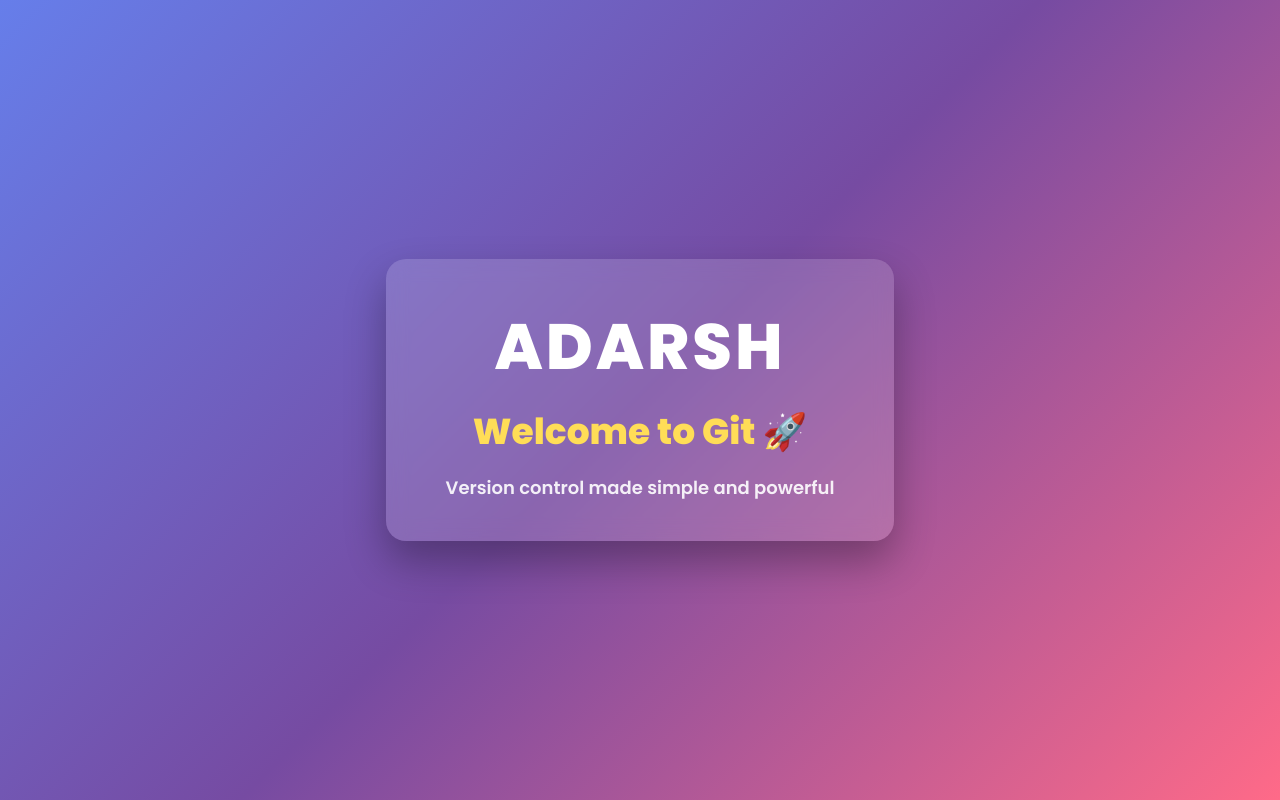
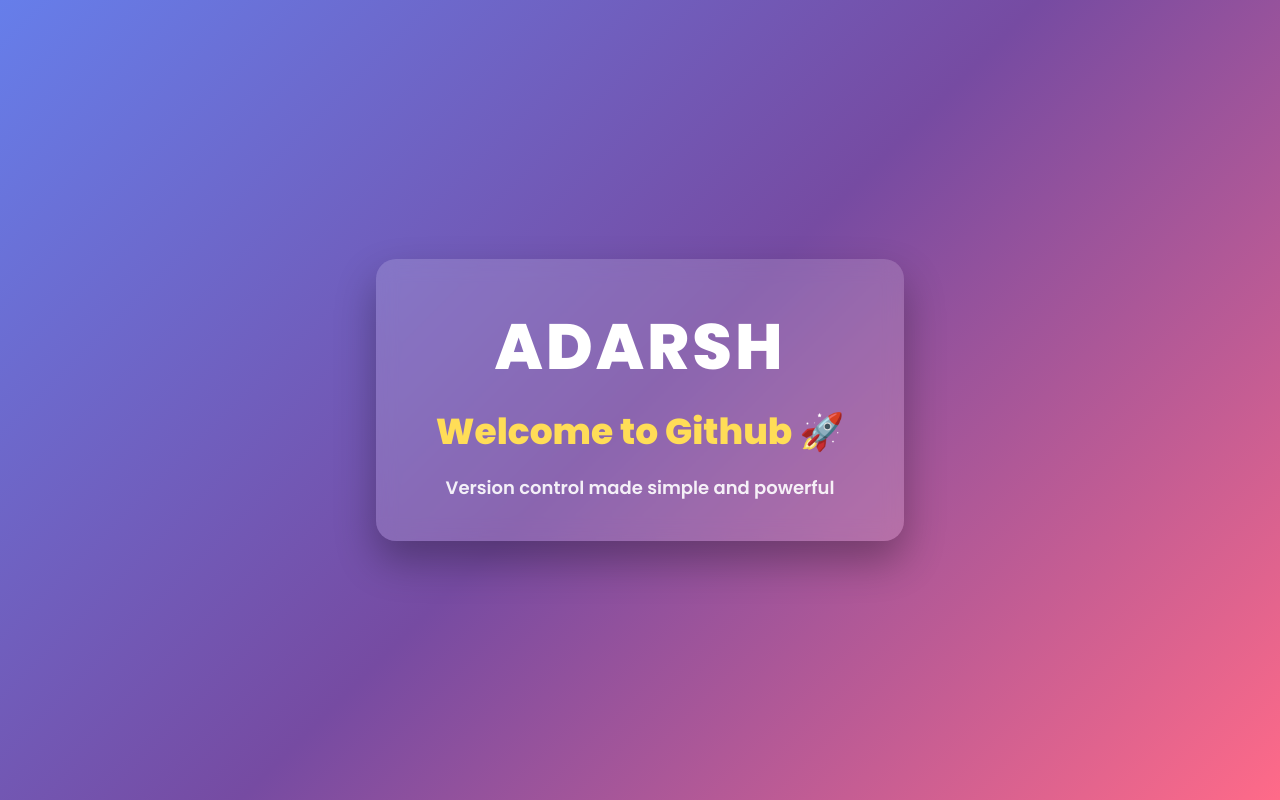
Before and after one commit to adarsh1-1/hey, a plain HTML site: page index.html in a window 1280 px wide. Drawn offline with Linux system fonts and the light colour scheme.

Commit message:
krdo edit

```diff
--- a/index.html
+++ b/index.html
@@ -14,7 +14,7 @@
 
     <div class="container">
         <h1>Adarsh</h1>
-        <h2>Welcome to Git 🚀</h2>
+        <h2>Welcome to Github 🚀</h2>
         <p>Version control made simple and powerful</p>
     </div>
 
```
